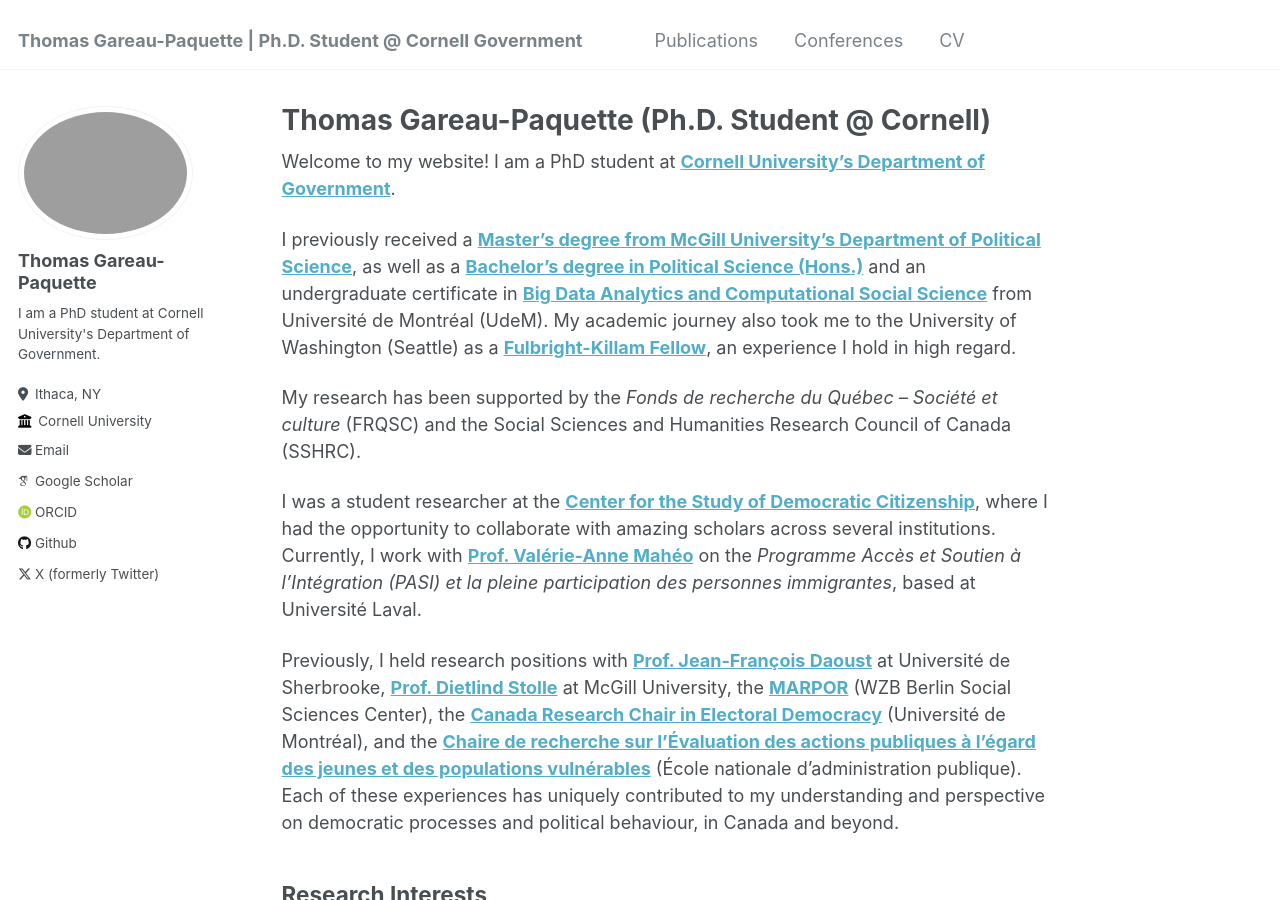
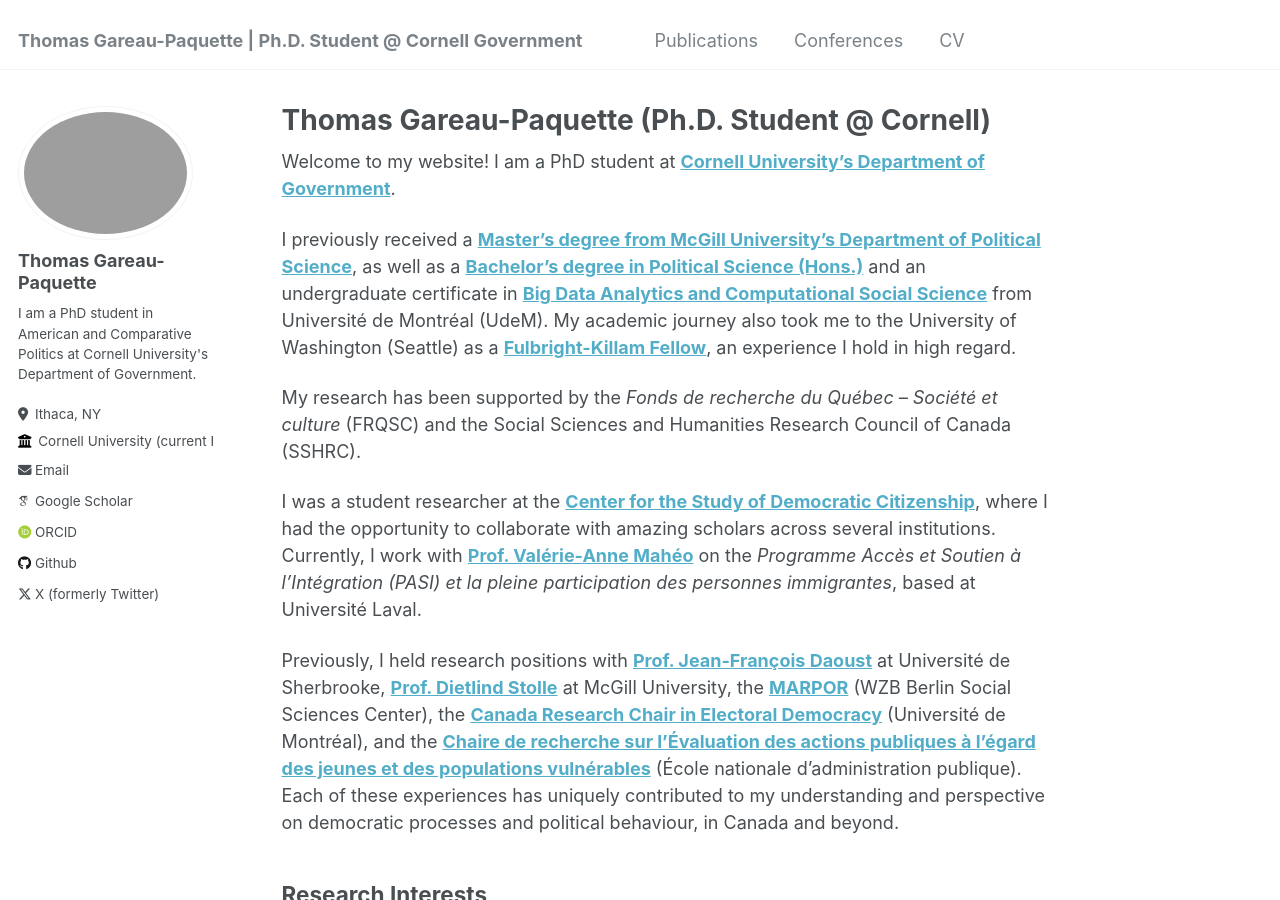
Before and after one commit to ThomasGareau/thomasgareau, a Jekyll site: the page built from _pages/about.md, in a window 1280 px wide and 900 px high. Built offline with Jekyll 4.4.1, drawn with Linux system fonts in a browser that asks for light colours; some web fonts are replaced.

Commit message:
change bio

```diff
--- a/_config.yml
+++ b/_config.yml
@@ -24,9 +24,9 @@
   avatar           : "profile.png"
   name             : "Thomas Gareau-Paquette"
   pronouns         : # example: "she/her"
-  bio              : "I am a PhD student at Cornell University's Department of Government."
+  bio              : "I am a PhD student in American and Comparative Politics at Cornell University's Department of Government."
   location         : "Ithaca, NY"
-  employer         : "Cornell University"
+  employer         : "Cornell University (current Ph.D. student), McGill University (M.A.), Université de Montréal (B.A.)"
   uri              : # URL
   email            : "tg454@cornell.edu"
 
```
